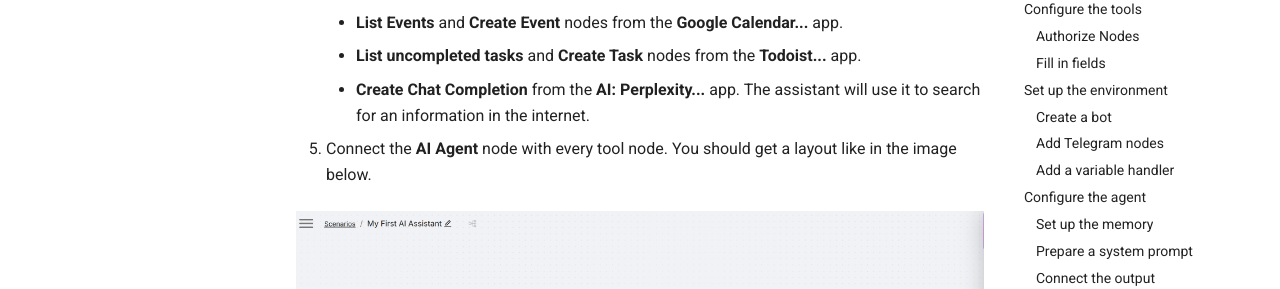
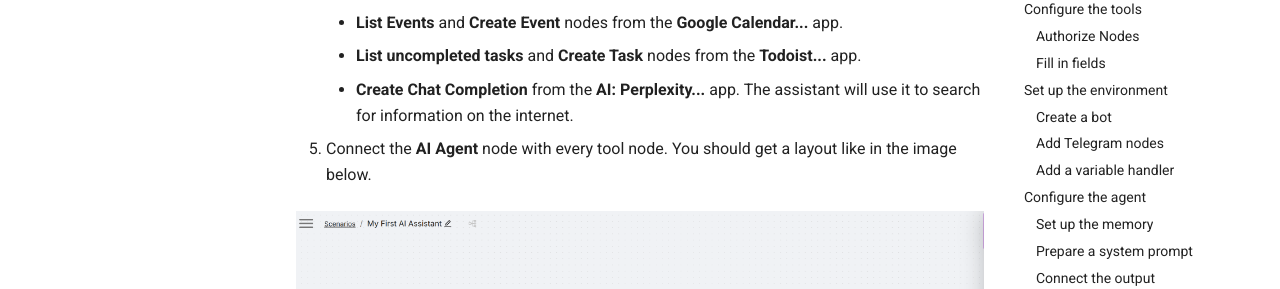
Before and after one commit to Berni2490/latenode-docs-test, an MkDocs documentation site: the page built from docs/basic_tutorials/first_pa.md, in a window 1280 px wide and 900 px high, scrolled down 2444 px. Shown: the part 180-469 px from the top of the window. Built offline with MkDocs 1.6.1 and Material for MkDocs 9.7.7, drawn with Linux system fonts in a browser that asks for light colours.

Commit message:
Polished 3

```diff
--- a/docs/basic_tutorials/first_pa.md
+++ b/docs/basic_tutorials/first_pa.md
@@ -47,7 +47,7 @@ We want our assistant to be able to read mails and create drafts, check and crea
 
     * **List Events** and **Create Event** nodes from the **Google Calendar...** app.
     * **List uncompleted tasks** and **Create Task** nodes from the **Todoist...** app.
-    * **Create Chat Completion** from the **AI: Perplexity...** app. The assistant will use it to search for an information in the internet.
+    * **Create Chat Completion** from the **AI: Perplexity...** app. The assistant will use it to search for information on the internet.
 
 1. Connect the **AI Agent** node with every tool node. You should get a layout like in the image below.
 
```
